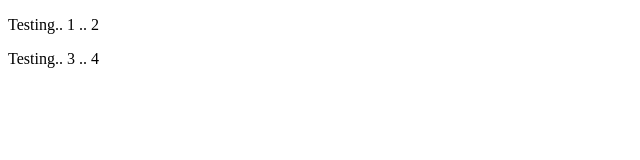
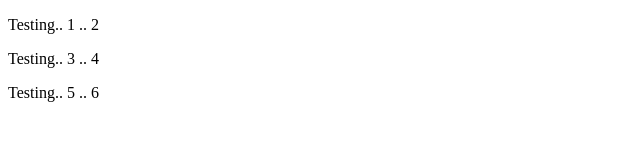
Before and after one commit to reesebre82/brendanreese.com, a website: page index.html in a window 1280 px wide. Shown: the full height of the page, 0-640 px from the left. Drawn offline with Linux system fonts and the light colour scheme.

Commit message:
testing travis

```diff
--- a/index.html
+++ b/index.html
@@ -9,5 +9,6 @@
 <body>
     <p>Testing.. 1 .. 2</p>
     <p>Testing.. 3 .. 4</p>
+    <p>Testing.. 5 .. 6</p>
 </body>
 </html>
```
